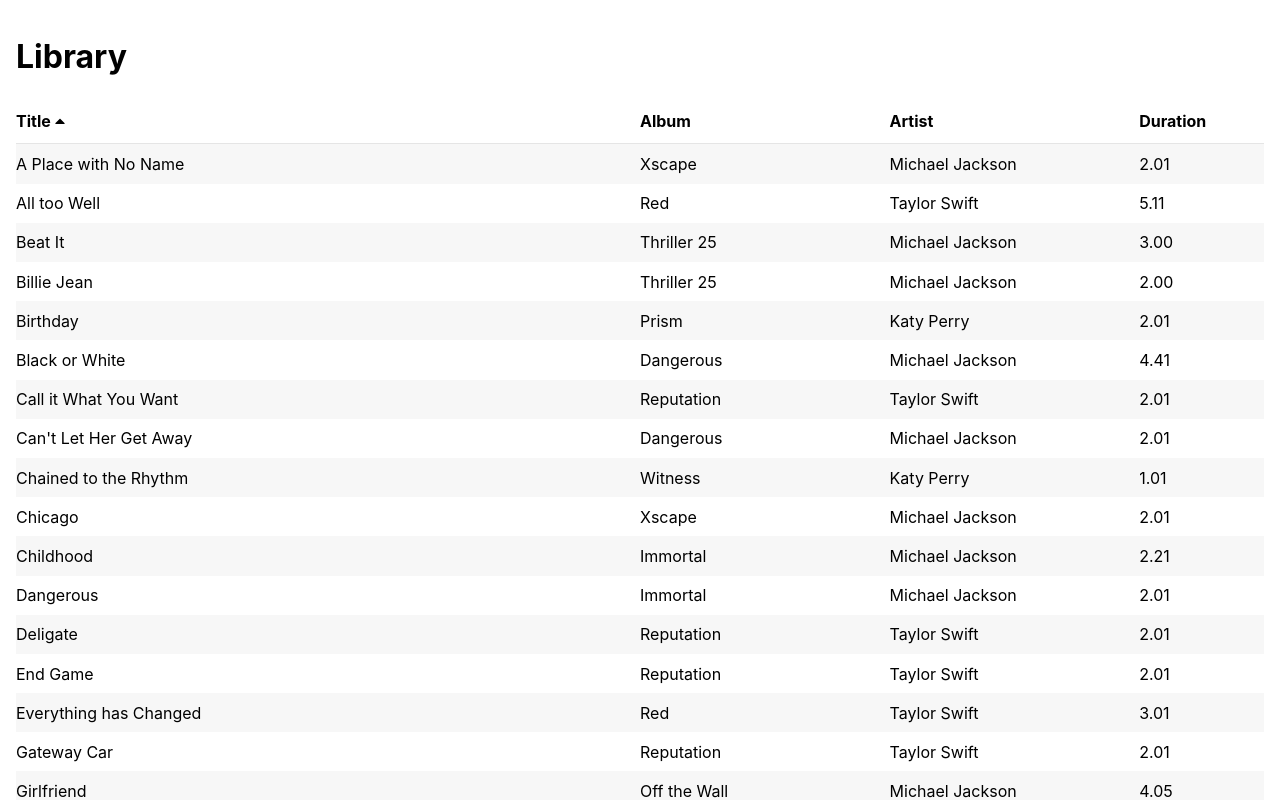
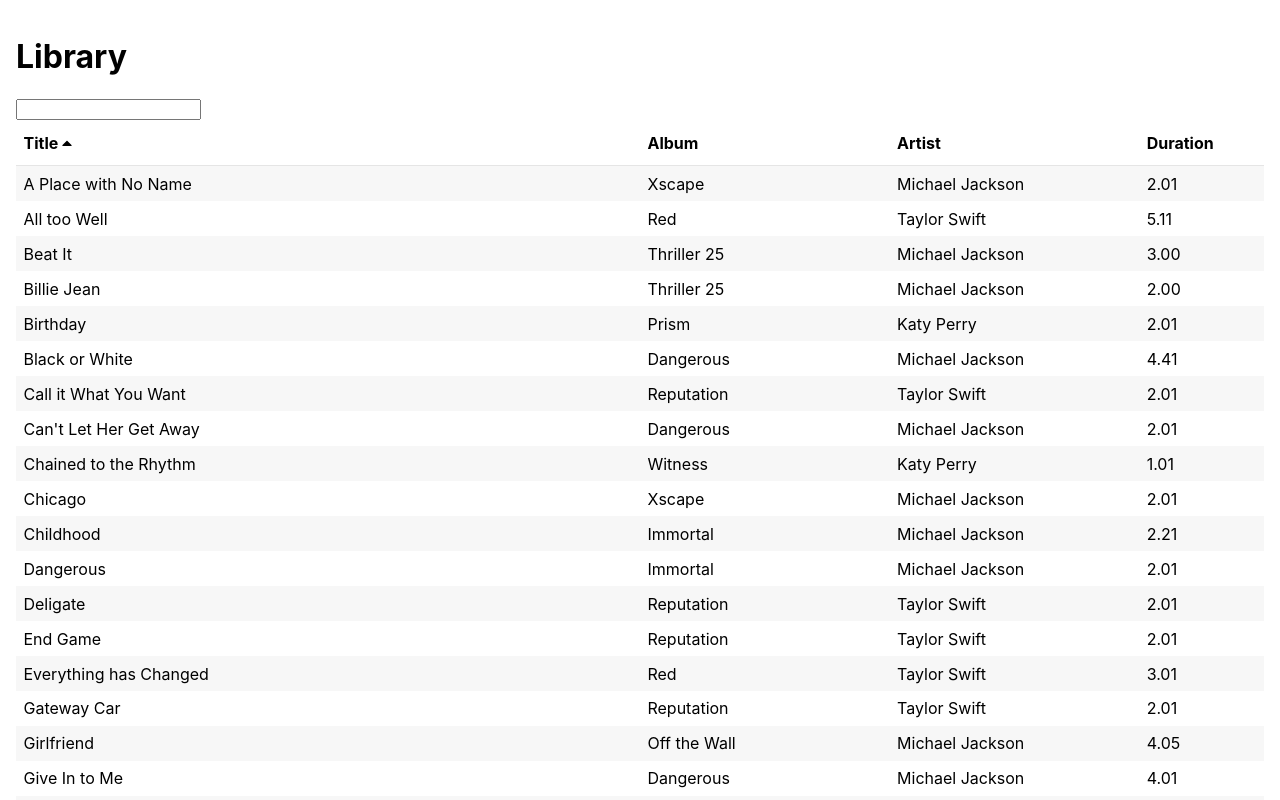
Before and after one commit to Extazx2/react-music-library, a React (Create React App) app: page / in a window 1280 px wide. Shown: the top 800 px of the page. Built offline with nearby package versions, Linux system fonts and the light colour scheme.

Commit message:
Adding a search query

```diff
--- a/src/collections/db.js
+++ b/src/collections/db.js
@@ -5,7 +5,7 @@
   return Promise.resolve(albumsCollection)
 }
 
-const getSongs = (sort = {property: "title", direction: "asc"}) => {
+const getSongs = (query = "", sort = { property: "title", direction: "asc" }) => {
   // For each song in the songsCollection, we will try to find the matching album
   let songs = songsCollection.map(song => {
     // We try to find the album whose id is the same as the album id of the song
@@ -16,36 +16,44 @@
     }
     return song
   })
-    sortList(songs, sort)
+  songs = sortList(filterList(songs, query), sort)
   return Promise.resolve(songs)
 }
 
+const filterList = (list, query) => {
+  query = (query || "").trim()
+  if (query.length < 1) return list
+  return list.filter(item => {
+    const pattern = new RegExp(query, "gi")
+    return pattern.test(item.title) || pattern.test(item.album.title) || pattern.test(item.album.artist)
+  })
+}
+
 const sortList = (list, sort) => {
-    list.sort((a, b) => {
+  const newList = [].concat(list)
+  return newList.sort((a, b) => {
     let value1, value2 = null;
-        if(sort.property === 'title') {
+    if (sort.property === 'title') {
       value1 = a.title;
       value2 = b.title;
-        } else if(sort.property === 'album') {
+    } else if (sort.property === 'album') {
       value1 = a.album.title;
       value2 = b.album.title;
-        } else if(sort.property === 'artist') {
+    } else if (sort.property === 'artist') {
       value1 = a.album.artist;
       value2 = b.album.artist;
-        } else if(sort.property === 'duration') {
+    } else if (sort.property === 'duration') {
       value1 = a.duration;
       value2 = b.duration;
     }
     value1 = (typeof value1 === "string") ? value1.toLowerCase() : value1;
     value2 = (typeof value2 === "string") ? value2.toLowerCase() : value2;
 
-        if(value1 === value2) return 0;
+    if (value1 === value2) return 0;
     let result = value1 > value2;
     result = sort.direction === 'desc' ? !result : result;
     return result ? 1 : -1;
   });
-
-      return list;
 }
 
 const db = {
--- a/src/components/library/index.jsx
+++ b/src/components/library/index.jsx
@@ -25,13 +25,14 @@
         direction: "asc"
     })
     const [error, setError] = useState(null)
+    const [query, setQuery] = useState("")
 
     useEffect(() => {
         loadSongs()
-    }, [sort]) // We update the list of songs when we change the sort filter
+    }, [query, sort]) // We update the list of songs when we change the sort filter
 
     const loadSongs = () => {
-        getSongs(null, sort)
+        getSongs(query, sort)
         .then(setSongs) // syntax equals (data => setSongs(data))
         .catch(setError)
     }
@@ -61,7 +62,19 @@
 
     return (
         <div className="Library">
-            <h1>Library</h1>
+            <div className="header">
+                <h1>Library</h1>
+                <div className="search-form">
+                    <input
+                    defaultValue={query}
+                    onKeyUp={e => {
+                        let typedQuery = e.target.value
+                        if (e.code === "Enter") {
+                            setQuery(typedQuery)
+                        }
+                    }} />
+                </div>
+            </div>
             {errorMessage}
             <div className="table-header">
                 <div className="column title" onClick={() => updateSort('title')}>
--- a/src/components/library/style.scss
+++ b/src/components/library/style.scss
@@ -1,3 +1,5 @@
+$column-padding: 0.6%;
+
 .Library {
     .table-header {
         border-bottom: 1px solid rgba(0, 0, 0, 0.1);
@@ -12,13 +14,13 @@
     }
 
     .column {
-        padding: 0.8em 0;
+        padding: 0.8em $column-padding;
         display: inline-block;
     }
 
     .row {
         .column {
-            padding: 0.6em 0;
+            padding: $column-padding;
             vertical-align: middle;
             text-overflow: ellipsis;
             white-space: nowrap;
@@ -31,16 +33,16 @@
     }
 
     .title {
-        width: 50%;
+        width: 50% - ($column-padding * 2);
     }
     .album {
-        width: 20%;
+        width: 20% - ($column-padding * 2);
     }
     .artist {
-        width: 20%;
+        width: 20% - ($column-padding * 2);
     }
     .duration {
-        width: 10%;
+        width: 10% - ($column-padding * 2);
     }
     .message {
         padding: 0.6em;
@@ -49,7 +51,6 @@
         border-radius: 3px;
         margin-bottom: 0.7em;
     }
-
     .error {
         color: #d31414;
         border-color: #d31414;
--- a/src/services/library.js
+++ b/src/services/library.js
@@ -1,7 +1,7 @@
 import db from "../collections/db"
 
 function getSongs(query, sort) {
-    return db.getSongs(sort)
+    return db.getSongs(query, sort)
 }
 
 function getAlbums() {
```
Lines whose indentation alone changed are shown as unchanged.
